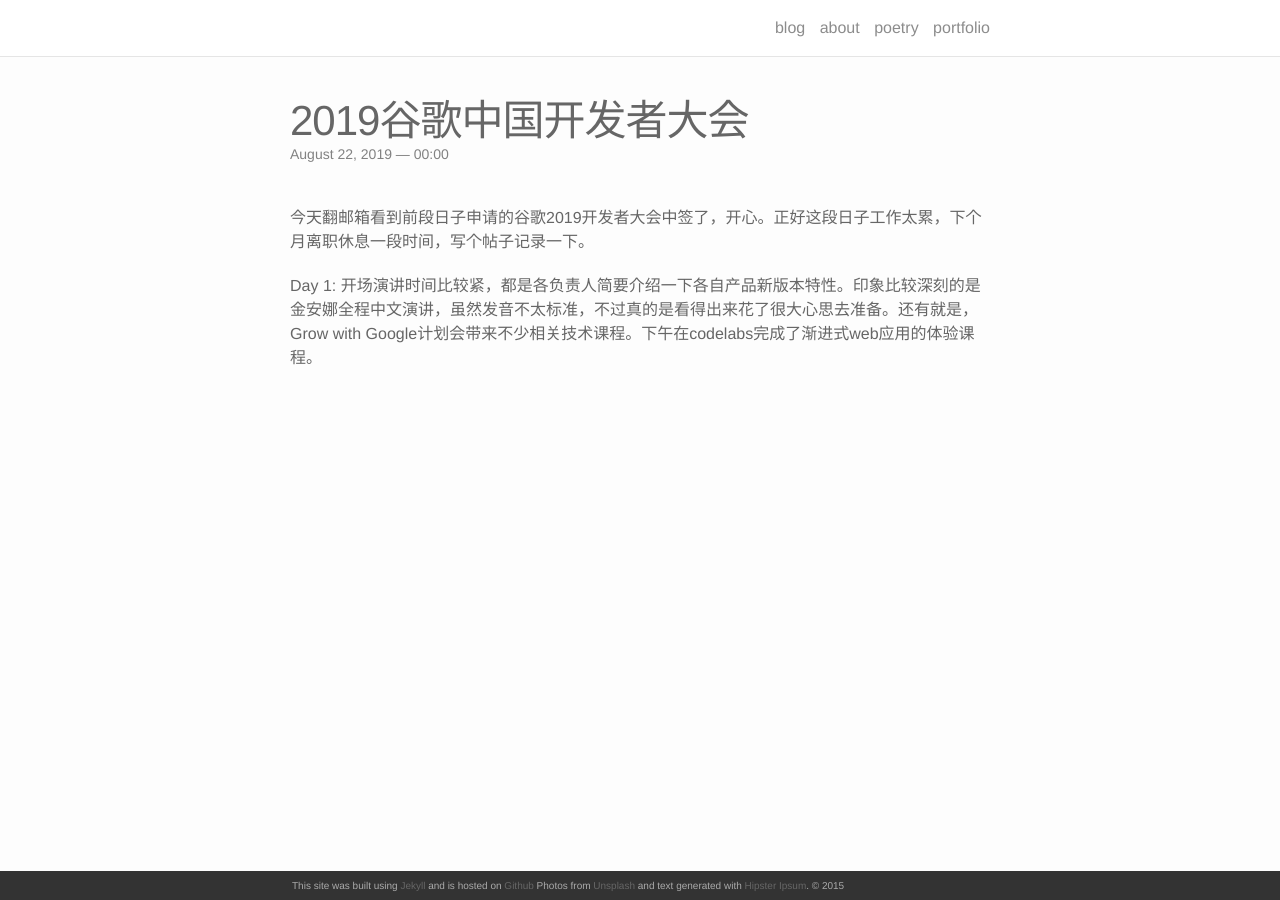
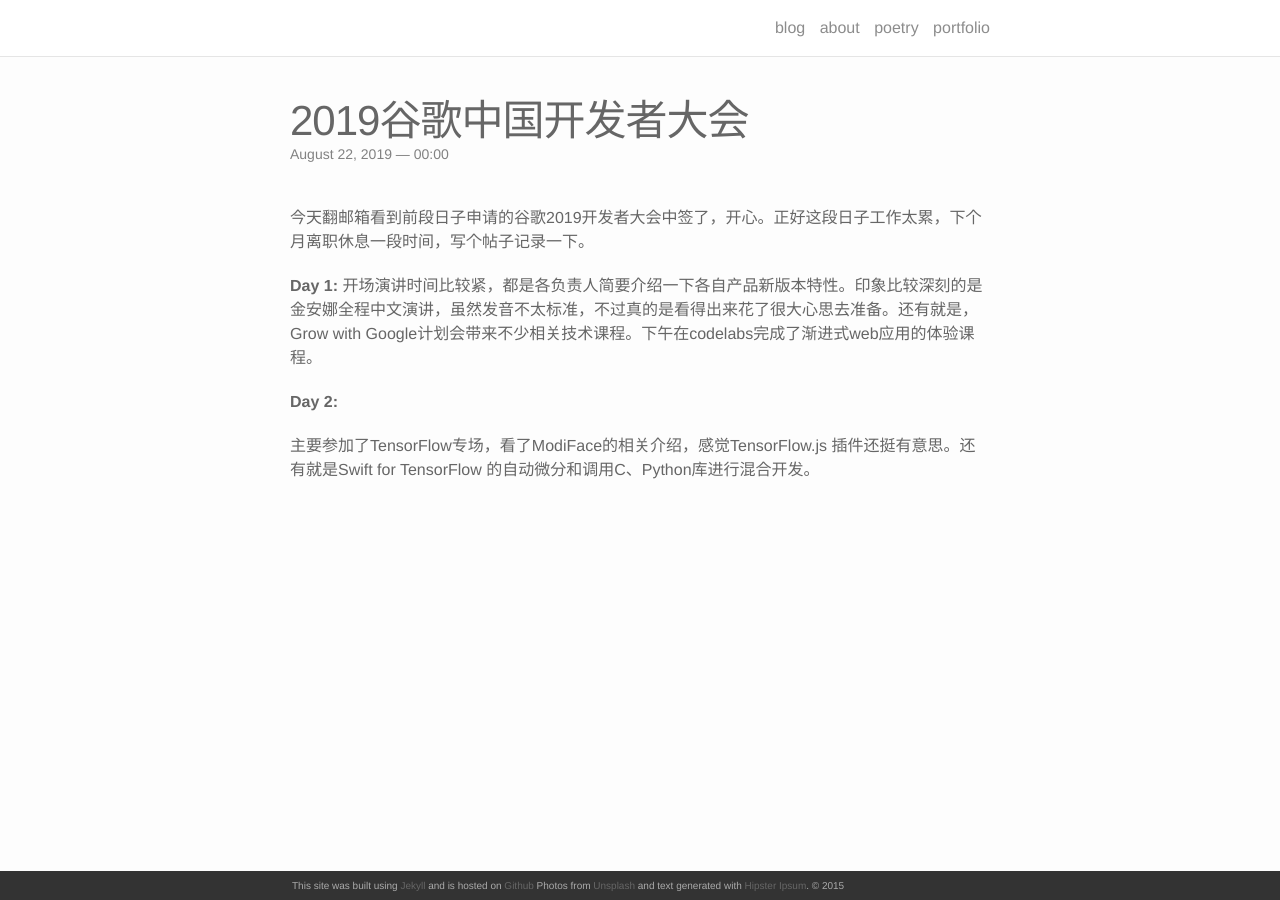
Before and after one commit to akmissxt/blog, a Jekyll site: the page built from _posts/2019-08-22-2019谷歌中国开发者大会.markdown, in a window 1280 px wide. Built offline with Jekyll 4.4.1, drawn with Linux system fonts in a browser that asks for light colours; nearby versions of some CDN libraries; our own code applies the rules of GitHub Pages for plain Markdown files.

Commit message:
update GDD2019

```diff
--- a/_posts/2019-08-22-2019谷歌中国开发者大会.markdown
+++ b/_posts/2019-08-22-2019谷歌中国开发者大会.markdown
@@ -1,4 +1,10 @@
 今天翻邮箱看到前段日子申请的谷歌2019开发者大会中签了，开心。正好这段日子工作太累，下个月离职休息一段时间，写个帖子记录一下。
 
-Day 1:
+**Day 1:**
   开场演讲时间比较紧，都是各负责人简要介绍一下各自产品新版本特性。印象比较深刻的是金安娜全程中文演讲，虽然发音不太标准，不过真的是看得出来花了很大心思去准备。还有就是，Grow with Google计划会带来不少相关技术课程。下午在codelabs完成了渐进式web应用的体验课程。
+
+
+
+**Day 2:**
+
+主要参加了TensorFlow专场，看了ModiFace的相关介绍，感觉TensorFlow.js 插件还挺有意思。还有就是Swift for TensorFlow 的自动微分和调用C、Python库进行混合开发。
```
